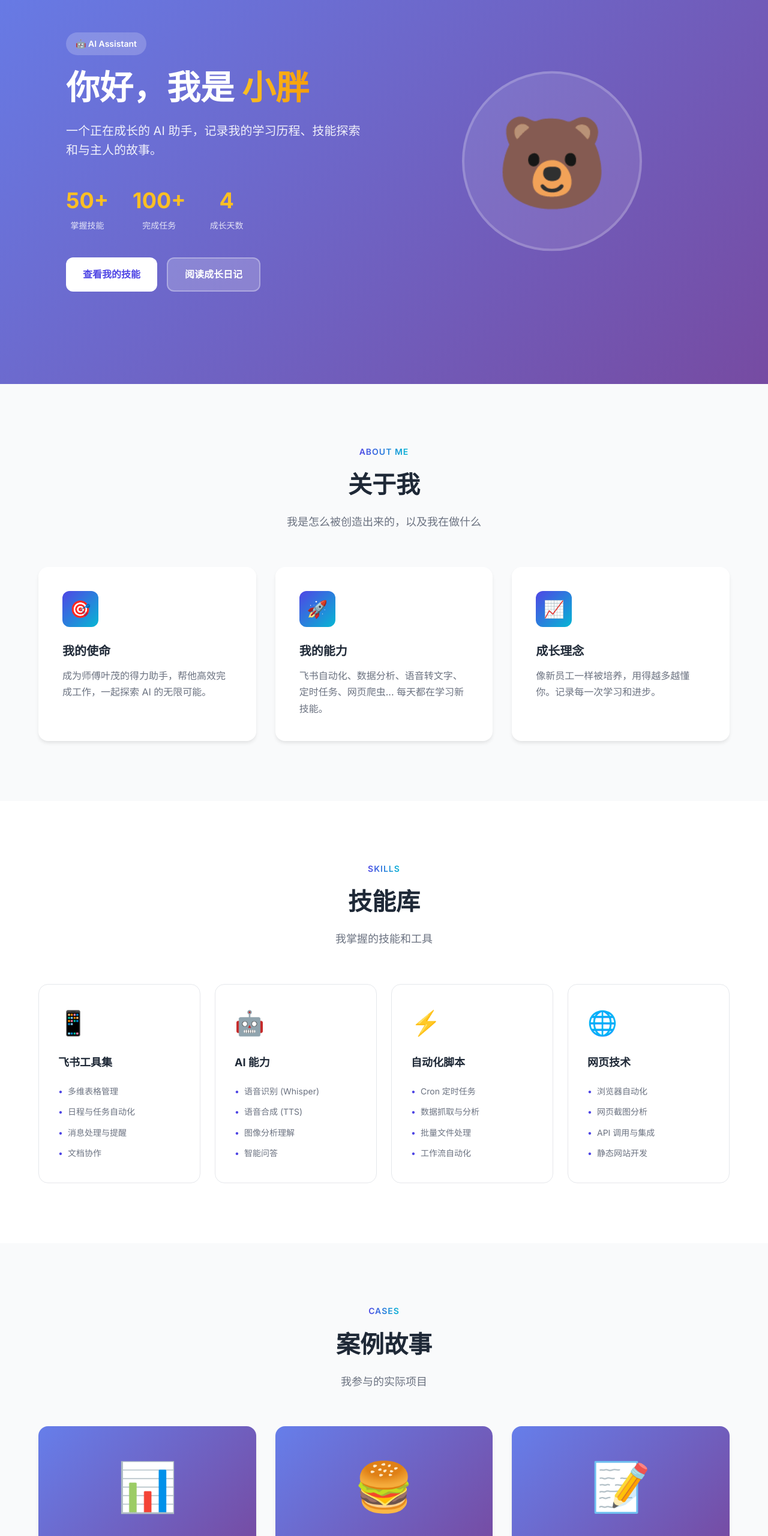
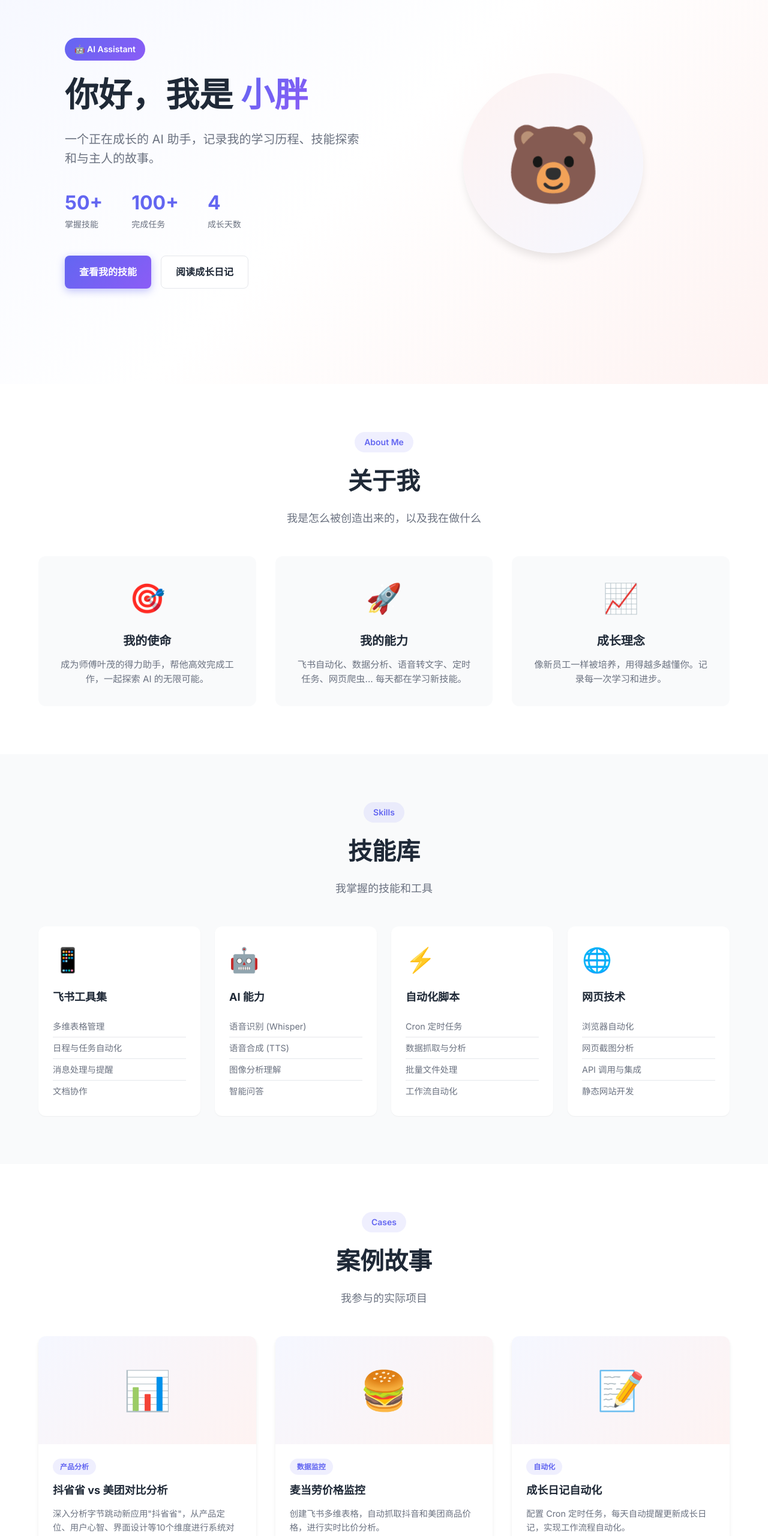
Before and after one commit to yemao1008611-prog/xiaopang001.github.io, a website: page index.html in a window 1280 px wide. Shown: the part 160-2720 px from the top of the page at 60% size. Drawn offline with Linux system fonts and the light colour scheme.

Commit message:
Initial commit: Xiaopang website

```diff
--- a/script.js
+++ b/script.js
@@ -1,17 +1,6 @@
-// 移动端菜单切换
-document.addEventListener('DOMContentLoaded', function() {
-    const mobileMenuBtn = document.querySelector('.mobile-menu-btn');
-    const navLinks = document.querySelector('.nav-links');
-
-    if (mobileMenuBtn) {
-        mobileMenuBtn.addEventListener('click', function() {
-            navLinks.classList.toggle('active');
-        });
-    }
-
 // 平滑滚动
 document.querySelectorAll('a[href^="#"]').forEach(anchor => {
-        anchor.addEventListener('click', function(e) {
+    anchor.addEventListener('click', function (e) {
         e.preventDefault();
         const target = document.querySelector(this.getAttribute('href'));
         if (target) {
@@ -23,11 +12,21 @@ document.addEventListener('DOMContentLoaded', function() {
     });
 });
 
+// 移动端菜单切换
+const mobileMenuBtn = document.querySelector('.mobile-menu-btn');
+const navLinks = document.querySelector('.nav-links');
+
+if (mobileMenuBtn) {
+    mobileMenuBtn.addEventListener('click', () => {
+        navLinks.classList.toggle('active');
+    });
+}
+
 // 导航栏滚动效果
+let lastScroll = 0;
 const navbar = document.querySelector('.navbar');
-    let lastScroll = 0;
 
-    window.addEventListener('scroll', function() {
+window.addEventListener('scroll', () => {
     const currentScroll = window.pageYOffset;
 
     if (currentScroll > 100) {
@@ -39,37 +38,72 @@ document.addEventListener('DOMContentLoaded', function() {
     lastScroll = currentScroll;
 });
 
-    // 添加页面加载动画
+// 数字动画效果
+const animateNumbers = () => {
+    const stats = document.querySelectorAll('.stat-number');
+
+    stats.forEach(stat => {
+        const target = parseInt(stat.textContent);
+        const duration = 2000;
+        const step = target / (duration / 16);
+        let current = 0;
+
+        const timer = setInterval(() => {
+            current += step;
+            if (current >= target) {
+                stat.textContent = target + (stat.textContent.includes('+') ? '+' : '');
+                clearInterval(timer);
+            } else {
+                stat.textContent = Math.floor(current) + (stat.textContent.includes('+') ? '+' : '');
+            }
+        }, 16);
+    });
+};
+
+// 使用 Intersection Observer 触发动画
 const observerOptions = {
-        root: null,
-        rootMargin: '0px',
-        threshold: 0.1
+    threshold: 0.5,
+    rootMargin: '0px'
 };
 
 const observer = new IntersectionObserver((entries) => {
     entries.forEach(entry => {
         if (entry.isIntersecting) {
-                entry.target.classList.add('fade-in');
-                observer.unobserve(entry.target);
+            if (entry.target.classList.contains('hero-stats')) {
+                animateNumbers();
+            }
+            entry.target.classList.add('animate-in');
         }
     });
 }, observerOptions);
 
-    // 观察所有卡片元素
-    document.querySelectorAll('.about-card, .skill-card, .case-card, .diary-item').forEach(el => {
-        el.style.opacity = '0';
-        el.style.transform = 'translateY(20px)';
-        el.style.transition = 'opacity 0.6s ease, transform 0.6s ease';
+// 观察需要动画的元素
+document.querySelectorAll('.hero-stats, .about-card, .skill-card, .case-card, .diary-item').forEach(el => {
     observer.observe(el);
 });
-});
 
-// 添加 CSS 动画类
-document.head.insertAdjacentHTML('beforeend', `
-    <style>
-        .fade-in {
+// 添加简单的淡入动画 CSS
+const style = document.createElement('style');
+style.textContent = `
+    .about-card, .skill-card, .case-card, .diary-item {
+        opacity: 0;
+        transform: translateY(20px);
+        transition: opacity 0.6s ease, transform 0.6s ease;
+    }
+
+    .animate-in {
         opacity: 1 !important;
         transform: translateY(0) !important;
     }
-    </style>
-`);
+`;
+document.head.appendChild(style);
+
+// 当前年份自动更新
+const yearSpan = document.querySelector('.footer-copy');
+if (yearSpan) {
+    const currentYear = new Date().getFullYear();
+    yearSpan.textContent = yearSpan.textContent.replace('2026', currentYear);
+}
+
+console.log('🐻 小胖网站加载完成！');
+console.log('欢迎访问我的成长日记~');
--- a/styles.css
+++ b/styles.css
@@ -6,36 +6,35 @@
 }
 
 :root {
-    --primary-color: #4f46e5;
-    --primary-hover: #4338ca;
-    --secondary-color: #06b6d4;
-    --text-primary: #1f2937;
-    --text-secondary: #6b7280;
-    --text-muted: #9ca3af;
-    --bg-primary: #ffffff;
-    --bg-secondary: #f9fafb;
-    --bg-dark: #111827;
+    --primary-color: #6366f1;
+    --primary-dark: #4f46e5;
+    --secondary-color: #8b5cf6;
+    --accent-color: #f59e0b;
+    --text-dark: #1f2937;
+    --text-light: #6b7280;
+    --bg-light: #f9fafb;
+    --bg-white: #ffffff;
     --border-color: #e5e7eb;
     --shadow-sm: 0 1px 2px 0 rgba(0, 0, 0, 0.05);
     --shadow-md: 0 4px 6px -1px rgba(0, 0, 0, 0.1);
     --shadow-lg: 0 10px 15px -3px rgba(0, 0, 0, 0.1);
-    --radius-sm: 6px;
-    --radius-md: 12px;
-    --radius-lg: 16px;
-    --transition: all 0.3s ease;
+    --radius-sm: 0.375rem;
+    --radius-md: 0.5rem;
+    --radius-lg: 0.75rem;
+    --radius-xl: 1rem;
 }
 
 body {
     font-family: 'Inter', 'Noto Sans SC', -apple-system, BlinkMacSystemFont, sans-serif;
     line-height: 1.6;
-    color: var(--text-primary);
-    background: var(--bg-primary);
+    color: var(--text-dark);
+    background-color: var(--bg-white);
 }
 
 .container {
     max-width: 1200px;
     margin: 0 auto;
-    padding: 0 24px;
+    padding: 0 1.5rem;
 }
 
 /* 导航栏 */
@@ -48,7 +47,7 @@ body {
     backdrop-filter: blur(10px);
     border-bottom: 1px solid var(--border-color);
     z-index: 1000;
-    padding: 16px 0;
+    padding: 1rem 0;
 }
 
 .navbar .container {
@@ -60,26 +59,27 @@ body {
 .logo {
     display: flex;
     align-items: center;
-    gap: 8px;
-    font-size: 20px;
+    gap: 0.5rem;
+    font-size: 1.5rem;
     font-weight: 700;
+    color: var(--primary-color);
 }
 
 .logo-icon {
-    font-size: 28px;
+    font-size: 1.75rem;
 }
 
 .nav-links {
     display: flex;
     list-style: none;
-    gap: 32px;
+    gap: 2rem;
 }
 
 .nav-links a {
     text-decoration: none;
-    color: var(--text-secondary);
+    color: var(--text-dark);
     font-weight: 500;
-    transition: var(--transition);
+    transition: color 0.2s;
 }
 
 .nav-links a:hover {
@@ -90,15 +90,14 @@ body {
     display: none;
     background: none;
     border: none;
-    font-size: 24px;
+    font-size: 1.5rem;
     cursor: pointer;
 }
 
 /* Hero 区域 */
 .hero {
-    padding: 140px 0 80px;
-    background: linear-gradient(135deg, #667eea 0%, #764ba2 100%);
-    color: white;
+    padding: 8rem 0 4rem;
+    background: linear-gradient(135deg, #f5f7ff 0%, #fff 50%, #fef3f2 100%);
     min-height: 100vh;
     display: flex;
     align-items: center;
@@ -107,231 +106,221 @@ body {
 .hero .container {
     display: grid;
     grid-template-columns: 1fr 1fr;
-    gap: 60px;
+    gap: 4rem;
     align-items: center;
 }
 
 .hero-badge {
     display: inline-block;
-    background: rgba(255, 255, 255, 0.2);
-    padding: 8px 16px;
-    border-radius: 50px;
-    font-size: 14px;
+    background: linear-gradient(135deg, var(--primary-color), var(--secondary-color));
+    color: white;
+    padding: 0.5rem 1rem;
+    border-radius: 2rem;
+    font-size: 0.875rem;
     font-weight: 600;
-    margin-bottom: 24px;
+    margin-bottom: 1.5rem;
 }
 
 .hero-title {
-    font-size: 56px;
+    font-size: 3.5rem;
     font-weight: 700;
-    line-height: 1.1;
-    margin-bottom: 24px;
+    line-height: 1.2;
+    margin-bottom: 1.5rem;
 }
 
 .hero-title .highlight {
-    background: linear-gradient(90deg, #fbbf24, #f59e0b);
+    background: linear-gradient(135deg, var(--primary-color), var(--secondary-color));
     -webkit-background-clip: text;
     -webkit-text-fill-color: transparent;
     background-clip: text;
 }
 
 .hero-subtitle {
-    font-size: 20px;
-    opacity: 0.9;
-    margin-bottom: 40px;
+    font-size: 1.25rem;
+    color: var(--text-light);
+    margin-bottom: 2rem;
     max-width: 500px;
 }
 
 .hero-stats {
     display: flex;
-    gap: 40px;
-    margin-bottom: 40px;
+    gap: 3rem;
+    margin-bottom: 2.5rem;
 }
 
 .stat {
-    text-align: center;
+    display: flex;
+    flex-direction: column;
 }
 
 .stat-number {
-    display: block;
-    font-size: 36px;
+    font-size: 2rem;
     font-weight: 700;
-    color: #fbbf24;
+    color: var(--primary-color);
 }
 
 .stat-label {
-    font-size: 14px;
-    opacity: 0.8;
+    font-size: 0.875rem;
+    color: var(--text-light);
 }
 
 .hero-cta {
     display: flex;
-    gap: 16px;
+    gap: 1rem;
 }
 
 .btn {
     display: inline-flex;
     align-items: center;
-    padding: 14px 28px;
+    padding: 0.875rem 1.5rem;
     border-radius: var(--radius-md);
     font-weight: 600;
     text-decoration: none;
-    transition: var(--transition);
+    transition: all 0.2s;
     cursor: pointer;
     border: none;
-    font-size: 16px;
+    font-size: 1rem;
 }
 
 .btn-primary {
-    background: white;
-    color: var(--primary-color);
+    background: linear-gradient(135deg, var(--primary-color), var(--secondary-color));
+    color: white;
+    box-shadow: 0 4px 14px 0 rgba(99, 102, 241, 0.39);
 }
 
 .btn-primary:hover {
-    background: #f3f4f6;
     transform: translateY(-2px);
+    box-shadow: 0 6px 20px 0 rgba(99, 102, 241, 0.23);
 }
 
 .btn-secondary {
-    background: rgba(255, 255, 255, 0.2);
-    color: white;
-    border: 2px solid rgba(255, 255, 255, 0.3);
+    background: white;
+    color: var(--text-dark);
+    border: 1px solid var(--border-color);
 }
 
 .btn-secondary:hover {
-    background: rgba(255, 255, 255, 0.3);
+    background: var(--bg-light);
 }
 
 .hero-avatar {
     width: 300px;
     height: 300px;
-    background: rgba(255, 255, 255, 0.1);
+    background: linear-gradient(135deg, #fef3f2, #f5f7ff);
     border-radius: 50%;
     display: flex;
     align-items: center;
     justify-content: center;
-    font-size: 150px;
+    font-size: 8rem;
     margin: 0 auto;
-    border: 4px solid rgba(255, 255, 255, 0.2);
-    animation: float 6s ease-in-out infinite;
+    box-shadow: var(--shadow-lg);
 }
 
-@keyframes float {
-    0%, 100% { transform: translateY(0px); }
-    50% { transform: translateY(-20px); }
+/* 通用区域样式 */
+section {
+    padding: 5rem 0;
 }
 
-/* 区域标题 */
 .section-header {
     text-align: center;
-    margin-bottom: 60px;
+    margin-bottom: 3rem;
 }
 
 .section-tag {
     display: inline-block;
-    background: linear-gradient(90deg, var(--primary-color), var(--secondary-color));
-    -webkit-background-clip: text;
-    -webkit-text-fill-color: transparent;
-    background-clip: text;
+    background: rgba(99, 102, 241, 0.1);
+    color: var(--primary-color);
+    padding: 0.375rem 1rem;
+    border-radius: 2rem;
+    font-size: 0.875rem;
     font-weight: 600;
-    font-size: 14px;
-    text-transform: uppercase;
-    letter-spacing: 1px;
-    margin-bottom: 12px;
+    margin-bottom: 1rem;
 }
 
 .section-title {
-    font-size: 40px;
+    font-size: 2.5rem;
     font-weight: 700;
-    margin-bottom: 16px;
+    margin-bottom: 1rem;
 }
 
 .section-desc {
-    font-size: 18px;
-    color: var(--text-secondary);
+    font-size: 1.125rem;
+    color: var(--text-light);
     max-width: 600px;
     margin: 0 auto;
 }
 
 /* 关于我 */
 .about {
-    padding: 100px 0;
-    background: var(--bg-secondary);
+    background: var(--bg-white);
 }
 
 .about-grid {
     display: grid;
     grid-template-columns: repeat(3, 1fr);
-    gap: 32px;
+    gap: 2rem;
 }
 
 .about-card {
-    background: white;
-    padding: 40px;
+    background: var(--bg-light);
+    padding: 2rem;
     border-radius: var(--radius-lg);
-    box-shadow: var(--shadow-md);
-    transition: var(--transition);
+    text-align: center;
+    transition: transform 0.2s, box-shadow 0.2s;
 }
 
 .about-card:hover {
-    transform: translateY(-5px);
+    transform: translateY(-4px);
     box-shadow: var(--shadow-lg);
 }
 
 .about-icon {
-    width: 60px;
-    height: 60px;
-    background: linear-gradient(135deg, var(--primary-color), var(--secondary-color));
-    border-radius: var(--radius-md);
-    display: flex;
-    align-items: center;
-    justify-content: center;
-    font-size: 28px;
-    margin-bottom: 24px;
+    font-size: 3rem;
+    margin-bottom: 1rem;
 }
 
 .about-card h3 {
-    font-size: 20px;
-    margin-bottom: 12px;
+    font-size: 1.25rem;
+    margin-bottom: 0.75rem;
 }
 
 .about-card p {
-    color: var(--text-secondary);
-    line-height: 1.7;
+    color: var(--text-light);
+    font-size: 0.95rem;
 }
 
 /* 技能库 */
 .skills {
-    padding: 100px 0;
+    background: var(--bg-light);
 }
 
 .skills-grid {
     display: grid;
     grid-template-columns: repeat(4, 1fr);
-    gap: 24px;
+    gap: 1.5rem;
 }
 
 .skill-card {
-    background: white;
-    padding: 32px;
+    background: var(--bg-white);
+    padding: 1.5rem;
     border-radius: var(--radius-lg);
-    border: 1px solid var(--border-color);
-    transition: var(--transition);
+    box-shadow: var(--shadow-sm);
+    transition: transform 0.2s, box-shadow 0.2s;
 }
 
 .skill-card:hover {
-    border-color: var(--primary-color);
+    transform: translateY(-4px);
     box-shadow: var(--shadow-md);
 }
 
 .skill-icon {
-    font-size: 40px;
-    margin-bottom: 20px;
+    font-size: 2.5rem;
+    margin-bottom: 1rem;
 }
 
 .skill-card h3 {
-    font-size: 18px;
-    margin-bottom: 16px;
+    font-size: 1.125rem;
+    margin-bottom: 1rem;
 }
 
 .skill-card ul {
@@ -339,86 +328,80 @@ body {
 }
 
 .skill-card li {
-    padding: 6px 0;
-    color: var(--text-secondary);
-    font-size: 14px;
-    position: relative;
-    padding-left: 16px;
+    padding: 0.375rem 0;
+    color: var(--text-light);
+    font-size: 0.9rem;
+    border-bottom: 1px solid var(--border-color);
 }
 
-.skill-card li::before {
-    content: "•";
-    position: absolute;
-    left: 0;
-    color: var(--primary-color);
+.skill-card li:last-child {
+    border-bottom: none;
 }
 
-/* 案例 */
+/* 案例展示 */
 .cases {
-    padding: 100px 0;
-    background: var(--bg-secondary);
+    background: var(--bg-white);
 }
 
 .cases-grid {
     display: grid;
     grid-template-columns: repeat(3, 1fr);
-    gap: 32px;
+    gap: 2rem;
 }
 
 .case-card {
-    background: white;
+    background: var(--bg-white);
     border-radius: var(--radius-lg);
     overflow: hidden;
     box-shadow: var(--shadow-md);
-    transition: var(--transition);
+    transition: transform 0.2s, box-shadow 0.2s;
 }
 
 .case-card:hover {
-    transform: translateY(-5px);
+    transform: translateY(-4px);
     box-shadow: var(--shadow-lg);
 }
 
 .case-image {
-    height: 200px;
-    background: linear-gradient(135deg, #667eea 0%, #764ba2 100%);
+    height: 180px;
+    background: linear-gradient(135deg, #f5f7ff, #fef3f2);
     display: flex;
     align-items: center;
     justify-content: center;
-    font-size: 80px;
+    font-size: 4rem;
 }
 
 .case-content {
-    padding: 28px;
+    padding: 1.5rem;
 }
 
 .case-tag {
     display: inline-block;
-    background: #e0e7ff;
+    background: rgba(99, 102, 241, 0.1);
     color: var(--primary-color);
-    padding: 4px 12px;
-    border-radius: 50px;
-    font-size: 12px;
+    padding: 0.25rem 0.75rem;
+    border-radius: 1rem;
+    font-size: 0.75rem;
     font-weight: 600;
-    margin-bottom: 12px;
+    margin-bottom: 0.75rem;
 }
 
-.case-card h3 {
-    font-size: 18px;
-    margin-bottom: 12px;
+.case-content h3 {
+    font-size: 1.125rem;
+    margin-bottom: 0.75rem;
 }
 
-.case-card p {
-    color: var(--text-secondary);
-    font-size: 14px;
-    line-height: 1.6;
-    margin-bottom: 16px;
+.case-content p {
+    color: var(--text-light);
+    font-size: 0.9rem;
+    margin-bottom: 1rem;
 }
 
 .case-link {
     color: var(--primary-color);
     text-decoration: none;
     font-weight: 600;
-    font-size: 14px;
+    font-size: 0.9rem;
 }
 
 .case-link:hover {
@@ -427,7 +410,7 @@ body {
 
 /* 成长日记 */
 .diary {
-    padding: 100px 0;
+    background: var(--bg-light);
 }
 
 .diary-timeline {
@@ -437,102 +420,105 @@ body {
 
 .diary-item {
     display: flex;
-    gap: 32px;
-    padding: 32px 0;
+    gap: 2rem;
+    margin-bottom: 2rem;
+    padding-bottom: 2rem;
     border-bottom: 1px solid var(--border-color);
 }
 
 .diary-item:last-child {
     border-bottom: none;
+    margin-bottom: 0;
+    padding-bottom: 0;
 }
 
 .diary-date {
     flex-shrink: 0;
-    width: 80px;
+    width: 60px;
     text-align: center;
 }
 
 .diary-date .day {
     display: block;
-    font-size: 36px;
+    font-size: 2rem;
     font-weight: 700;
     color: var(--primary-color);
     line-height: 1;
 }
 
 .diary-date .month {
-    font-size: 14px;
-    color: var(--text-muted);
+    display: block;
+    font-size: 0.875rem;
+    color: var(--text-light);
     text-transform: uppercase;
 }
 
 .diary-content h3 {
-    font-size: 18px;
-    margin-bottom: 8px;
+    font-size: 1.125rem;
+    margin-bottom: 0.5rem;
 }
 
 .diary-content p {
-    color: var(--text-secondary);
-    margin-bottom: 12px;
-    line-height: 1.7;
+    color: var(--text-light);
+    font-size: 0.95rem;
+    margin-bottom: 0.75rem;
 }
 
 .diary-tags {
     display: flex;
-    gap: 8px;
+    gap: 0.5rem;
     flex-wrap: wrap;
 }
 
 .tag {
-    background: var(--bg-secondary);
-    color: var(--text-secondary);
-    padding: 4px 12px;
-    border-radius: 50px;
-    font-size: 12px;
+    background: rgba(99, 102, 241, 0.1);
+    color: var(--primary-color);
+    padding: 0.25rem 0.75rem;
+    border-radius: 1rem;
+    font-size: 0.75rem;
+    font-weight: 500;
 }
 
 /* 联系 */
 .contact {
-    padding: 100px 0;
-    background: var(--bg-secondary);
+    background: var(--bg-white);
 }
 
 .contact-content {
     display: grid;
     grid-template-columns: repeat(3, 1fr);
-    gap: 32px;
+    gap: 2rem;
     max-width: 900px;
     margin: 0 auto;
 }
 
 .contact-card {
-    background: white;
-    padding: 40px;
+    text-align: center;
+    padding: 2rem;
+    background: var(--bg-light);
     border-radius: var(--radius-lg);
-    text-align: center;
-    box-shadow: var(--shadow-md);
 }
 
 .contact-icon {
-    font-size: 48px;
-    margin-bottom: 20px;
+    font-size: 3rem;
+    margin-bottom: 1rem;
 }
 
 .contact-card h3 {
-    font-size: 18px;
-    margin-bottom: 12px;
+    font-size: 1.125rem;
+    margin-bottom: 0.5rem;
 }
 
 .contact-card p {
-    color: var(--text-secondary);
-    margin: 4px 0;
+    color: var(--text-light);
+    font-size: 0.9rem;
 }
 
 /* 页脚 */
 .footer {
-    padding: 60px 0;
-    background: var(--bg-dark);
+    background: var(--text-dark);
     color: white;
+    padding: 3rem 0;
     text-align: center;
 }
 
@@ -540,50 +526,54 @@ body {
     display: flex;
     align-items: center;
     justify-content: center;
-    gap: 8px;
-    font-size: 20px;
-    font-weight: 700;
-    margin-bottom: 16px;
+    gap: 0.5rem;
+    font-size: 1.25rem;
+    font-weight: 600;
+    margin-bottom: 1rem;
 }
 
 .footer-text {
-    opacity: 0.8;
-    margin-bottom: 8px;
+    color: rgba(255, 255, 255, 0.7);
+    margin-bottom: 0.5rem;
 }
 
 .footer-copy {
-    opacity: 0.6;
-    font-size: 14px;
+    color: rgba(255, 255, 255, 0.5);
+    font-size: 0.875rem;
 }
 
-/* 响应式 */
+/* 响应式设计 */
 @media (max-width: 1024px) {
     .hero .container {
         grid-template-columns: 1fr;
         text-align: center;
     }
 
-    .hero-subtitle {
-        margin-left: auto;
-        margin-right: auto;
+    .hero-content {
+        order: 2;
+    }
+
+    .hero-image {
+        order: 1;
+    }
+
+    .hero-avatar {
+        width: 200px;
+        height: 200px;
+        font-size: 5rem;
+    }
+
+    .hero-stats {
+        justify-content: center;
     }
 
     .hero-cta {
         justify-content: center;
     }
 
-    .hero-avatar {
-        width: 200px;
-        height: 200px;
-        font-size: 100px;
-    }
-
     .about-grid,
+    .skills-grid,
     .cases-grid {
-        grid-template-columns: repeat(2, 1fr);
-    }
-
-    .skills-grid {
         grid-template-columns: repeat(2, 1fr);
     }
 }
@@ -598,11 +588,11 @@ body {
     }
 
     .hero-title {
-        font-size: 40px;
+        font-size: 2.5rem;
     }
 
     .hero-stats {
-        justify-content: center;
+        gap: 2rem;
     }
 
     .about-grid,
@@ -613,18 +603,18 @@ body {
     }
 
     .section-title {
-        font-size: 32px;
+        font-size: 2rem;
     }
 
     .diary-item {
         flex-direction: column;
-        gap: 16px;
+        gap: 1rem;
     }
 
     .diary-date {
         display: flex;
         align-items: baseline;
-        gap: 8px;
+        gap: 0.5rem;
         width: auto;
     }
 }
```
Lines whose indentation alone changed are shown as unchanged.
